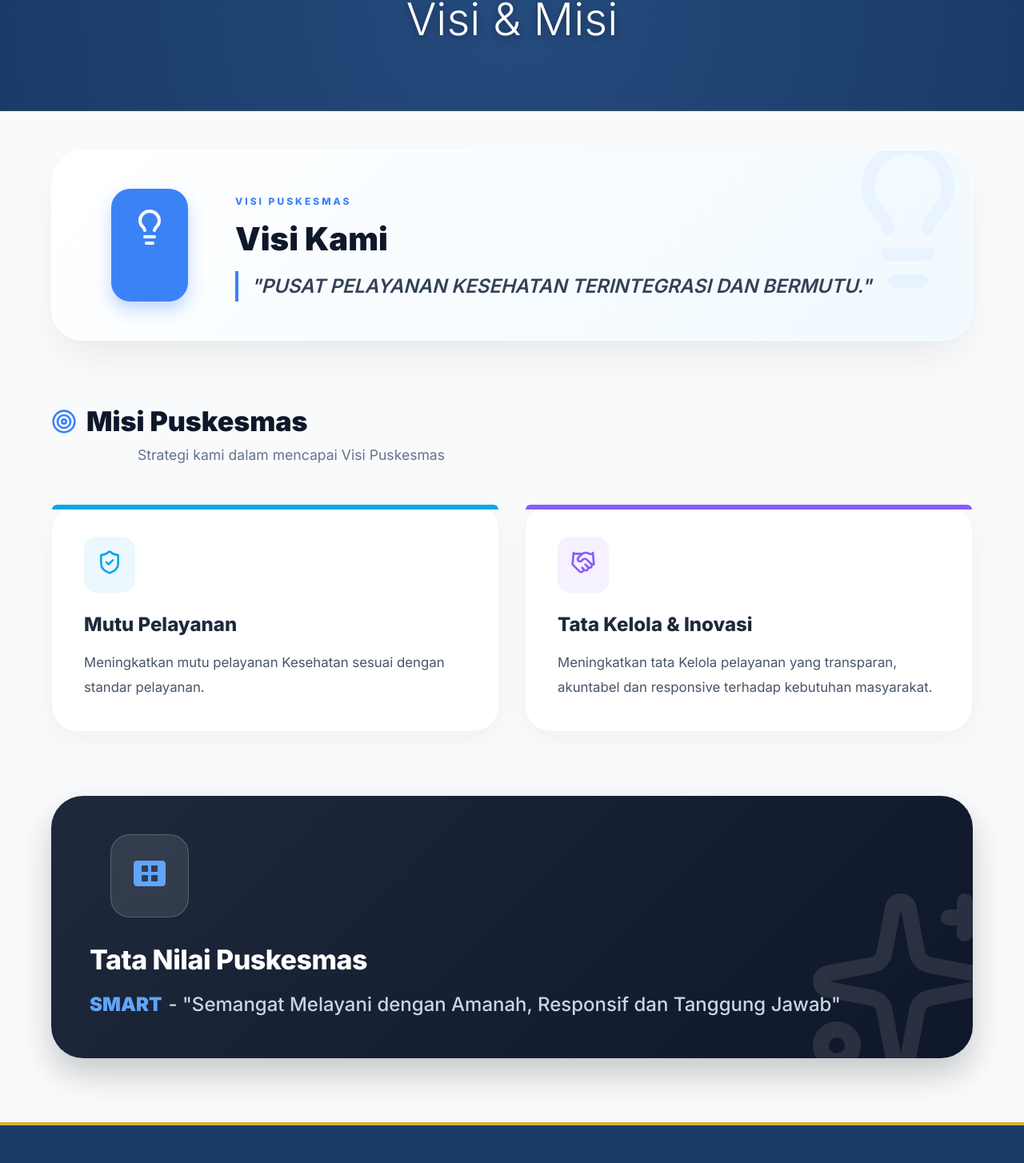
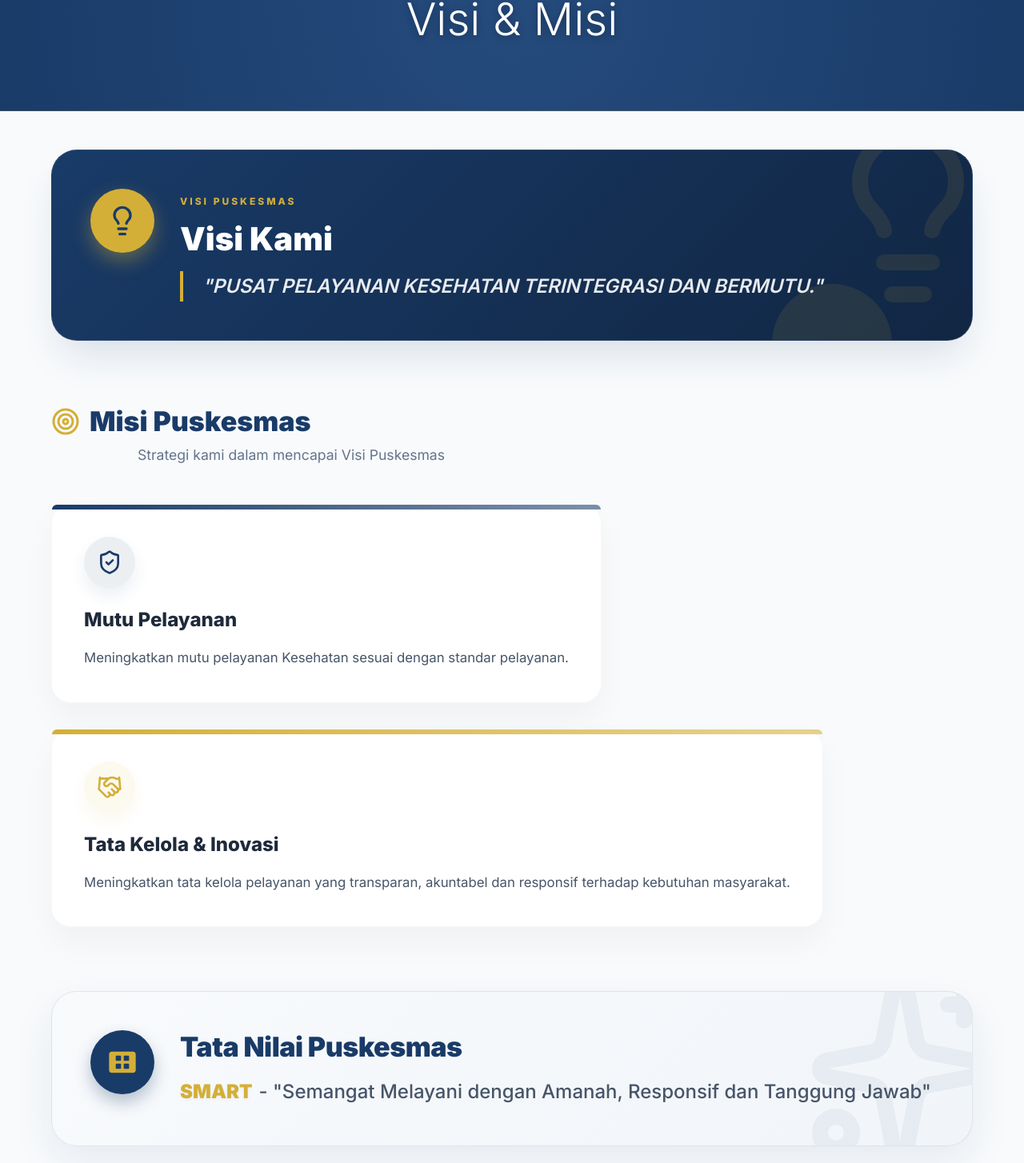
Before and after one commit to CI0806/web_pkmkarjo, a React (Vite) app: page /visi-misi in a window 1280 px wide. Shown: the part 177-1631 px from the top of the page at 80% size. Built offline with nearby package versions, Linux system fonts and the light colour scheme; no server answers.

Commit message:
Merombak desain halaman Visi Misi

```diff
--- a/src/components/pages/VisiMisi/VisiMisi.jsx
+++ b/src/components/pages/VisiMisi/VisiMisi.jsx
@@ -1,5 +1,5 @@
 import React from "react";
-import { Box, Typography, Container, Grid, Paper, Stack } from "@mui/material";
+import { Box, Typography, Container, Grid, Paper, Stack, Avatar } from "@mui/material";
 import {
   Lightbulb,
   Target,
@@ -20,13 +20,13 @@ const VisiMisi = () => {
       title: "Mutu Pelayanan",
       desc: "Meningkatkan mutu pelayanan Kesehatan sesuai dengan standar pelayanan.",
       icon: <ShieldCheck size={32} />,
-      color: "#0ea5e9",
+      color: "#193b68",
     },
     {
       title: "Tata Kelola & Inovasi",
-      desc: "Meningkatkan tata Kelola pelayanan yang transparan, akuntabel dan responsive terhadap kebutuhan masyarakat.",
+      desc: "Meningkatkan tata kelola pelayanan yang transparan, akuntabel dan responsif terhadap kebutuhan masyarakat.",
       icon: <Handshake size={32} />,
-      color: "#8b5cf6",
+      color: "#D4AF37",
     },
   ];
 
@@ -55,54 +55,56 @@ const VisiMisi = () => {
           transition={{ duration: 0.8, ease: "easeOut" }}
           sx={{
             p: { xs: 4, md: 6 },
-            mb: 6,
-            borderRadius: 10,
+            mb: 8,
+            borderRadius: 8,
             overflow: "hidden",
             position: "relative",
-            boxShadow: "0 25px 50px -12px rgba(0,0,0,0.08)",
-            background: "linear-gradient(135deg, #ffffff 0%, #f0f9ff 100%)",
-            border: "1px solid rgba(255, 255, 255, 0.8)",
+            boxShadow: "0 25px 50px -12px rgba(25, 59, 104, 0.15)",
+            background: "linear-gradient(135deg, #193b68 0%, #112643 100%)",
+            color: "white",
+            border: "1px solid rgba(255, 255, 255, 0.1)",
           }}
         >
           {/* Decorative Element */}
-          <Box sx={{ position: "absolute", top: -20, right: -20, opacity: 0.05, color: "#3b82f6" }}>
-             <Lightbulb size={200} />
+          <Box sx={{ position: "absolute", top: -40, right: -40, opacity: 0.1, color: "#D4AF37" }}>
+             <Lightbulb size={240} />
           </Box>
+          <Box sx={{ position: "absolute", bottom: -80, right: 100, width: 150, height: 150, bgcolor: "rgba(212,175,55,0.1)", borderRadius: "50%" }} />
 
-          <Grid container spacing={4} alignItems="center">
-            <Grid item size={{xs:12, md:2}} sx={{ display: "flex", justifyContent: "center" }}>
-              <Box
+          <Grid container spacing={4} alignItems="center" sx={{ position: "relative", zIndex: 1 }}>
+            <Grid item xs={12} md={2} sx={{ display: "flex", justifyContent: "center" }}>
+              <Avatar
                 sx={{
-                  p: 3,
-                  bgcolor: "#3b82f6",
-                  borderRadius: "24px",
-                  color: "white",
-                  boxShadow: "0 10px 20px rgba(59, 130, 246, 0.3)",
+                  width: 80,
+                  height: 80,
+                  bgcolor: "#D4AF37",
+                  color: "#193b68",
+                  boxShadow: "0 10px 25px rgba(212, 175, 55, 0.4)",
                 }}
               >
-                <Lightbulb size={48} />
-              </Box>
+                <Lightbulb size={40} />
+              </Avatar>
             </Grid>
-            <Grid item size={{xs:12, md:10}}>
+            <Grid item xs={12} md={10}>
               <Typography
                 variant="overline"
-                sx={{ fontWeight: 800, color: "#3b82f6", letterSpacing: 3, mb: 1, display: "block" }}
+                sx={{ fontWeight: 800, color: "#D4AF37", letterSpacing: 3, mb: 1, display: "block" }}
               >
-                Visi Puskesmas
+                VISI PUSKESMAS
               </Typography>
-              <Typography variant="h3" sx={{ fontWeight: 900, mb: 2, color: "#0f172a", fontSize: {xs: '2rem', md: '2.5rem'} }}>
+              <Typography variant="h3" sx={{ fontWeight: 900, mb: 2, color: "white", fontSize: {xs: '2rem', md: '2.5rem'} }}>
                 Visi Kami
               </Typography>
               <Typography
                 variant="h5"
                 sx={{
                   fontStyle: "italic",
-                  color: "#334155",
+                  color: "rgba(255,255,255,0.9)",
                   lineHeight: 1.6,
                   fontWeight: 600,
                   position: "relative",
-                  pl: 2,
-                  borderLeft: "4px solid #3b82f6"
+                  pl: 3,
+                  borderLeft: "4px solid #D4AF37"
                 }}
               >
                 "PUSAT PELAYANAN KESEHATAN TERINTEGRASI DAN BERMUTU."
@@ -119,8 +121,8 @@ const VisiMisi = () => {
               whileInView={{ opacity: 1 }}
               sx={{ display: 'flex', alignItems: 'center', gap: 1.5 }}
             >
-              <Target size={32} color="#3b82f6" />
-              <Typography variant="h4" sx={{ fontWeight: 900, color: "#0f172a" }}>
+              <Target size={36} color="#D4AF37" />
+              <Typography variant="h4" sx={{ fontWeight: 900, color: "#193b68" }}>
                 Misi Puskesmas
               </Typography>
             </MotionBox>
@@ -135,40 +137,43 @@ const VisiMisi = () => {
             whileInView="visible"
             viewport={{ once: true }}
           >
-            <Grid container spacing={4}>
+            <Grid container spacing={4} justifyContent="center">
               {missionItems.map((item, index) => (
-                <Grid item size={{xs:12, md:6}} key={index}>
+                <Grid item xs={12} md={6} key={index}>
                   <MotionPaper
                     variants={itemVariants}
                     whileHover={{ y: -10, transition: { duration: 0.2 } }}
                     sx={{
                       p: 5,
                       height: "100%",
-                      borderRadius: 8,
-                      boxShadow: "0 10px 30px rgba(0,0,0,0.04)",
-                      border: "1px solid #f1f5f9",
+                      borderRadius: 6,
+                      boxShadow: "0 20px 40px rgba(0,0,0,0.04)",
+                      border: "1px solid rgba(0,0,0,0.03)",
                       background: "#fff",
                       position: "relative",
+                      transition: "all 0.3s ease",
                       "&::before": {
                         content: '""',
                         position: "absolute",
                         top: 0, left: 0, right: 0,
                         height: "6px",
-                        background: item.color,
-                        borderRadius: "8px 8px 0 0"
+                        background: `linear-gradient(90deg, ${item.color}, ${item.color}90)`,
+                        borderRadius: "24px 24px 0 0"
+                      },
+                      "&:hover": {
+                        boxShadow: `0 25px 50px ${item.color}20`,
                       }
                     }}
                   >
-                    <Box sx={{
+                    <Avatar sx={{
+                      width: 64, height: 64,
                       color: item.color,
+                      bgcolor: `${item.color}15`,
                       mb: 3,
-                      bgcolor: `${item.color}15`,
-                      width: "fit-content",
-                      p: 2,
-                      borderRadius: 4
+                      boxShadow: `0 10px 20px ${item.color}15`
                     }}>
                       {item.icon}
-                    </Box>
+                    </Avatar>
                     <Typography variant="h5" sx={{ fontWeight: 800, mb: 2, color: "#1e293b" }}>
                       {item.title}
                     </Typography>
@@ -190,48 +195,48 @@ const VisiMisi = () => {
           transition={{ duration: 0.7 }}
           sx={{
             p: { xs: 4, md: 6 },
-            borderRadius: 10,
-            background: "linear-gradient(135deg, #1e293b 0%, #0f172a 100%)",
-            color: "white",
-            boxShadow: "0 20px 40px rgba(0,0,0,0.2)",
+            borderRadius: 8,
+            background: "linear-gradient(135deg, #f8fafc 0%, #f1f5f9 100%)",
+            color: "#1e293b",
+            boxShadow: "0 20px 50px rgba(25, 59, 104, 0.08)",
+            border: "1px solid rgba(25, 59, 104, 0.1)",
             position: "relative",
             overflow: "hidden"
           }}
         >
           {/* Decorative Background Icon */}
-          <Box sx={{ position: "absolute", bottom: -30, right: -30, opacity: 0.1 }}>
+          <Box sx={{ position: "absolute", bottom: -30, right: -30, opacity: 0.05, color: "#193b68" }}>
              <Sparkles size={240} />
           </Box>
 
-          <Grid container spacing={4} alignItems="center">
-            <Grid item size={{xs:12, md:2}} sx={{ display: "flex", justifyContent: "center" }}>
-              <Box
+          <Grid container spacing={4} alignItems="center" sx={{ position: "relative", zIndex: 1 }}>
+            <Grid item xs={12} md={2} sx={{ display: "flex", justifyContent: "center" }}>
+              <Avatar
                 sx={{
-                  p: 3,
-                  bgcolor: "rgba(255,255,255,0.1)",
-                  backdropFilter: "blur(10px)",
-                  borderRadius: "24px",
-                  color: "#60a5fa",
-                  border: "1px solid rgba(255,255,255,0.2)"
+                  width: 80,
+                  height: 80,
+                  bgcolor: "#193b68",
+                  color: "#D4AF37",
+                  boxShadow: "0 10px 20px rgba(25, 59, 104, 0.3)",
                 }}
               >
-                <ViewComfyAltRounded sx={{ fontSize: 48 }} />
-              </Box>
+                <ViewComfyAltRounded sx={{ fontSize: 40 }} />
+              </Avatar>
             </Grid>
             <Grid item xs={12} md={10}>
-              <Typography variant="h4" sx={{ fontWeight: 800, mb: 2, letterSpacing: -0.5 }}>
+              <Typography variant="h4" sx={{ fontWeight: 900, mb: 2, letterSpacing: -0.5, color: "#193b68" }}>
                 Tata Nilai Puskesmas
               </Typography>
               <Typography
                 variant="h5"
                 sx={{
-                  color: "#cbd5e1",
+                  color: "#475569",
                   lineHeight: 1.6,
                   fontWeight: 500,
                   fontSize: {xs: '1.2rem', md: '1.5rem'}
                 }}
               >
-                <Box component="span" sx={{ color: "#60a5fa", fontWeight: 900, mr: 1 }}>SMART</Box>
+                <Box component="span" sx={{ color: "#D4AF37", fontWeight: 900, mr: 1, textShadow: "0 2px 4px rgba(0,0,0,0.05)" }}>SMART</Box>
                 - "Semangat Melayani dengan Amanah, Responsif dan Tanggung Jawab"
               </Typography>
             </Grid>
```
